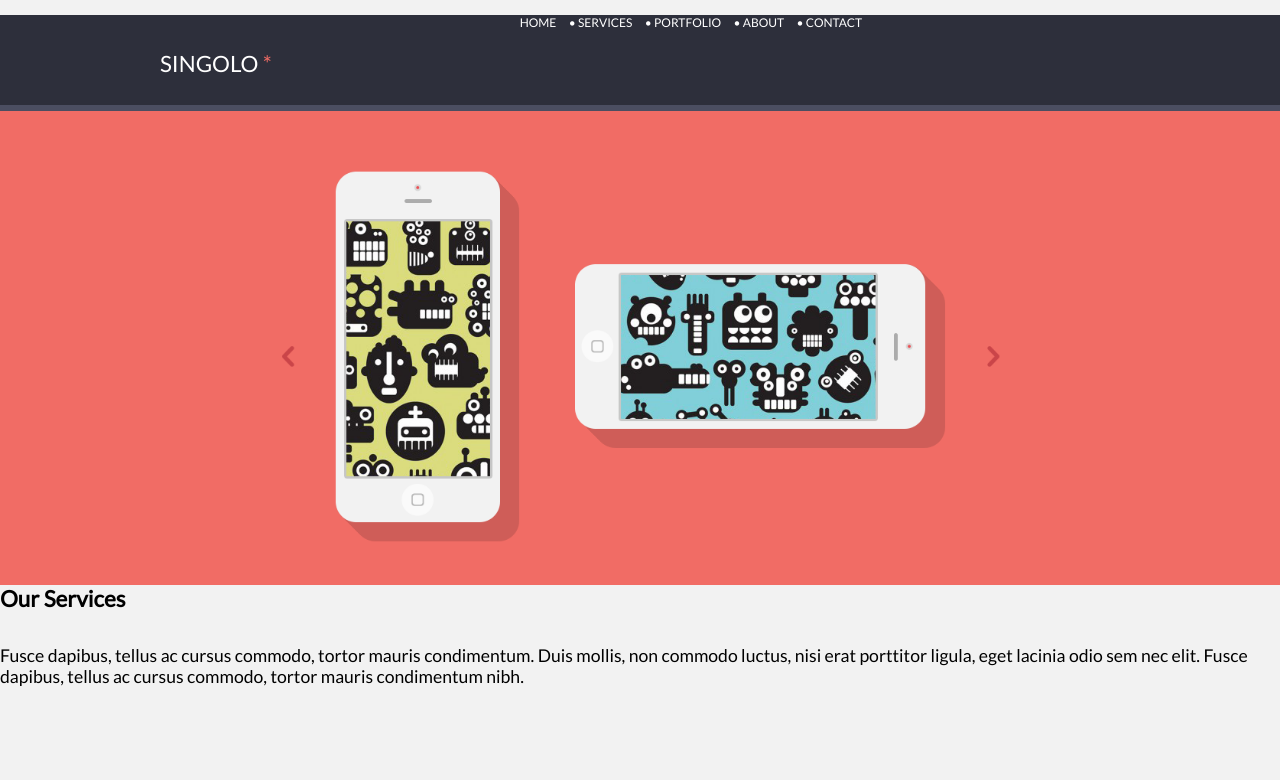
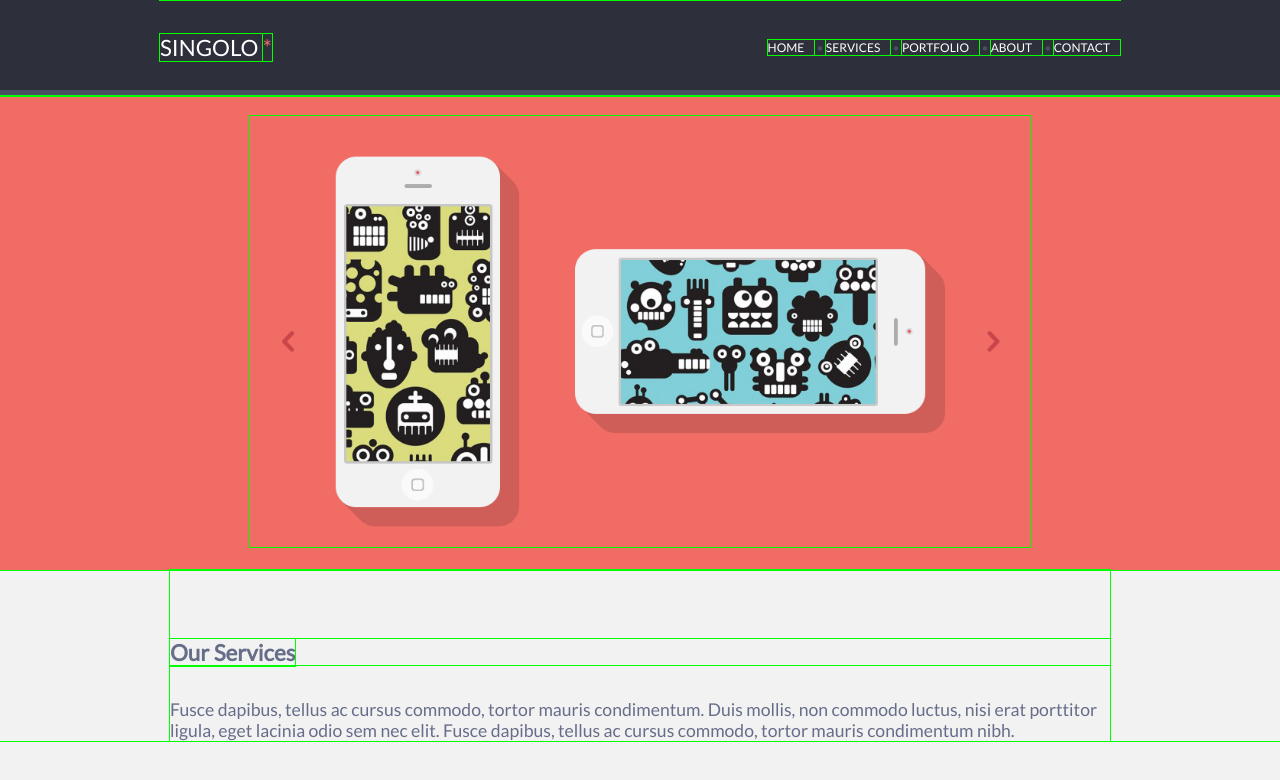
Before and after one commit to ashleemet/workshop-4-homework, a plain HTML site: page index.html in a window 1280 px wide. Drawn offline with Linux system fonts and the light colour scheme.

Commit message:
fixed it

```diff
--- a/styles.css
+++ b/styles.css
@@ -1,3 +1,4 @@
+
 @import url('https://fonts.googleapis.com/css?family=Lato');
 
 
@@ -6,7 +7,9 @@ body {
   margin: 0;
   font-family: 'Lato', sans-serif;
 }
-
+* {
+  outline: 1px solid lime;
+}
 
 .header {
   background-color: #2d2f3b;
@@ -21,14 +24,18 @@ body {
 }
 
 .logo {
-float: left;
-margin-top: 35px;
-font-size: 1.4rem;
+  float:  left;
+  margin-top: 34px;
+  font-size: 1.4rem;
+
 }
+
 .links {
-float: right;
-margin-top: 40px;
-font-size: 0.75rem;}
+  float:right;
+  margin-top: 40px;
+  font-size: 0.75rem;
+  color: #4b4e61;
+}
 
 .links a {
   color: white;
@@ -52,9 +59,6 @@ font-size: 0.75rem;}
   width:90%;
 }
 
-
-
-}
 .service {
 max-width: 940px;
 background-color: #f2f2f2;
@@ -73,7 +77,7 @@ padding-top: 69px;
   font-size: 1.1rem;
 }
 
-@media screen and (max-width:550px)
+@media screen and (max-width:550px){
 
 .logo {
   float: none;
@@ -85,4 +89,5 @@ padding-top: 69px;
     float:none;
     margin-top: 15px;
     margin-left: auto;
-    text-align: center;}
+    text-align: center;
+}
```
